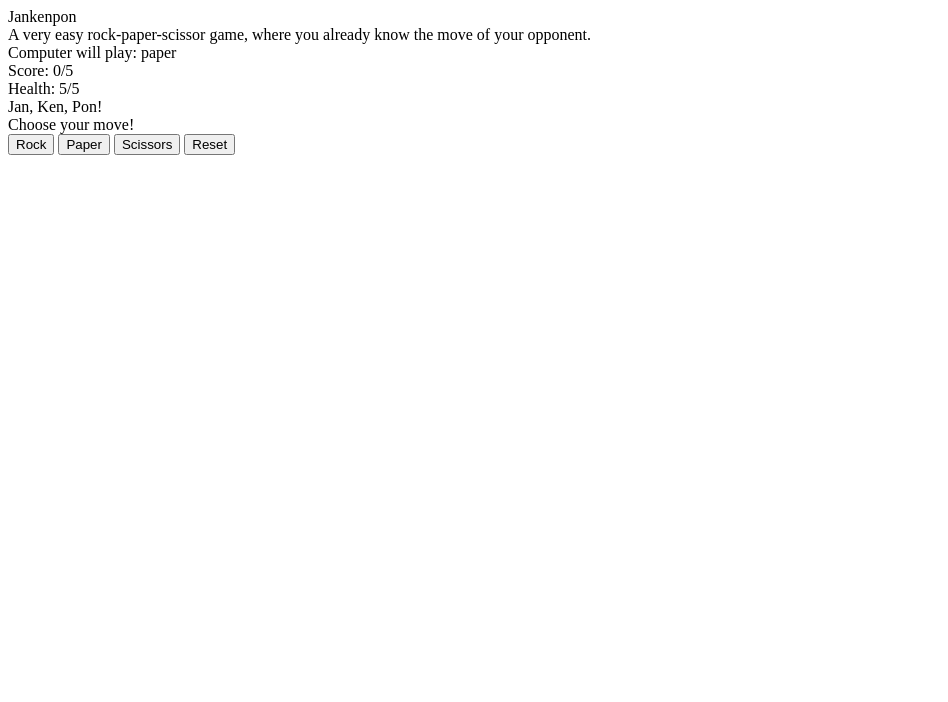
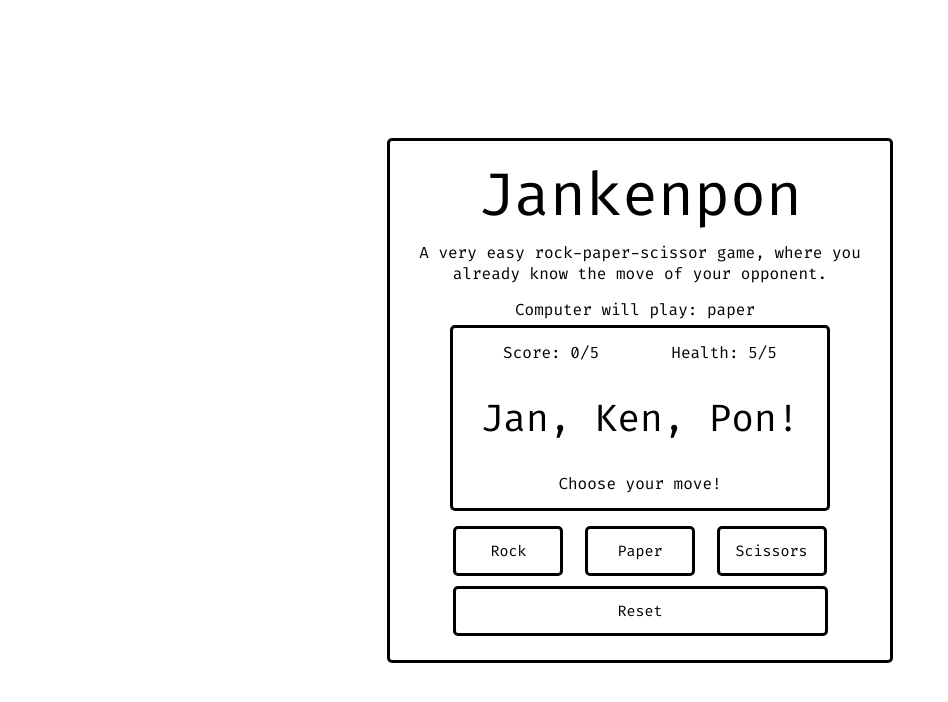
Before and after one commit to exequielyuri/odin-rock-paper-scissors, a plain HTML site: page index.html in a window 1280 px wide. Shown: the whole page, without its empty margins (0-948 px from the left). Drawn offline with Linux system fonts and the light colour scheme.

Commit message:
Add styles

```diff
--- a/index.html
+++ b/index.html
@@ -6,25 +6,34 @@
     <meta name="viewport" content="width=device-width, initial-scale=1.0">
     <title>Jankenpon</title>
 
+    <link rel="preconnect" href="https://fonts.googleapis.com">
+    <link rel="preconnect" href="https://fonts.gstatic.com" crossorigin>
+    <link href="https://fonts.googleapis.com/css2?family=Fira+Code:wght@300;400;500;600;700&display=swap" rel="stylesheet">
+
     <link rel="stylesheet" href="style.css">
 </head>
 <body>
+    <div id="container">
         <div id="title">Jankenpon</div>
         <div id="description">A very easy rock-paper-scissor game, where you already know the move of your opponent.</div>
-
         <div id="predict"></div>
 
+        <div id="display">
+            <div id="top">
                 <div id="score"></div>
                 <div id="health"></div>
-
+            </div>
             <div id="outcome"></div>
             <div id="explanation"></div>
+        </div>
 
+        <div id="button-container">
             <button class="choice" id="rock">Rock</button>
             <button class="choice" id="paper">Paper</button>
             <button class="choice" id="scissors">Scissors</button>
-
+        </div>
         <button id="reset">Reset</button>
+    </div>
 
     <script src="script.js"></script>
 </body>
--- a/style.css
+++ b/style.css
@@ -0,0 +1,94 @@
+body {
+    font-family: "Fira Code", monospace;
+
+    position: absolute;
+    top: 0;
+    right: 0;
+    bottom: 0;
+    left: 0;
+
+    display: flex;
+    flex-direction: column;
+    justify-content: center;
+    align-items: center;
+}
+
+#container {
+    height: auto;
+    width: 500px;
+
+    text-align: center;
+    border: 3px solid black;
+    border-radius: 5px;
+
+    padding: 15px 0px;
+}
+
+#title {
+    font-size: 60px;
+}
+
+#description {
+    margin-top: 8px;
+    margin-bottom: 15px;
+}
+
+#display {
+    border: 3px solid black;
+
+    margin: 5px 60px;
+    padding: 14px;
+
+    border-radius: 5px;
+}
+
+#top {
+    display: flex;
+    justify-content: space-around;
+}
+
+#predict {
+    margin-left: 125px;
+    text-align: left;
+}
+#score {}
+#health {}
+
+#outcome {
+    font-size: 38px;
+    margin: 30px 0;
+}
+
+button {
+    font-family: "Fira Code";
+    font-size: 15px;
+}
+
+.choice, #reset {
+    height: 50px;
+
+    border: 3px solid black;
+    border-radius: 5px;
+    background: white;
+}
+
+.choice {
+    width: 110px;
+    margin: 10px 6px;
+}
+
+#reset {
+    width: 375px;
+    margin-bottom: 9px;
+}
+
+.choice:hover, #reset:hover {
+    animation-name: highlight;
+    animation-duration: 0.8s;
+}
+
+@keyframes highlight {
+    50% {
+        background-color: gray;
+    }
+}
```
Lines whose indentation alone changed are shown as unchanged.
